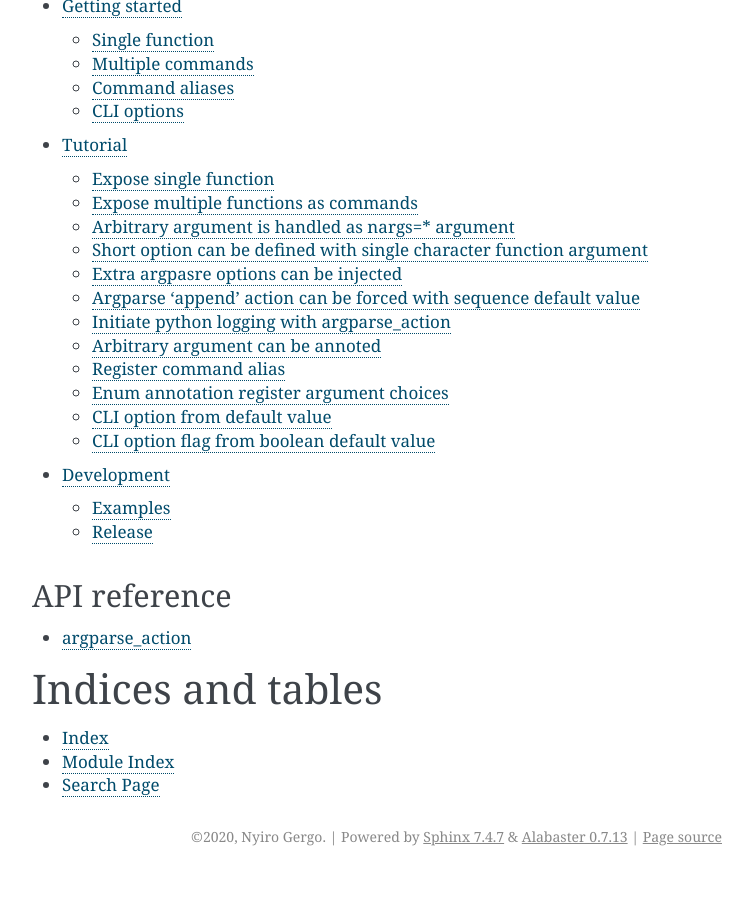
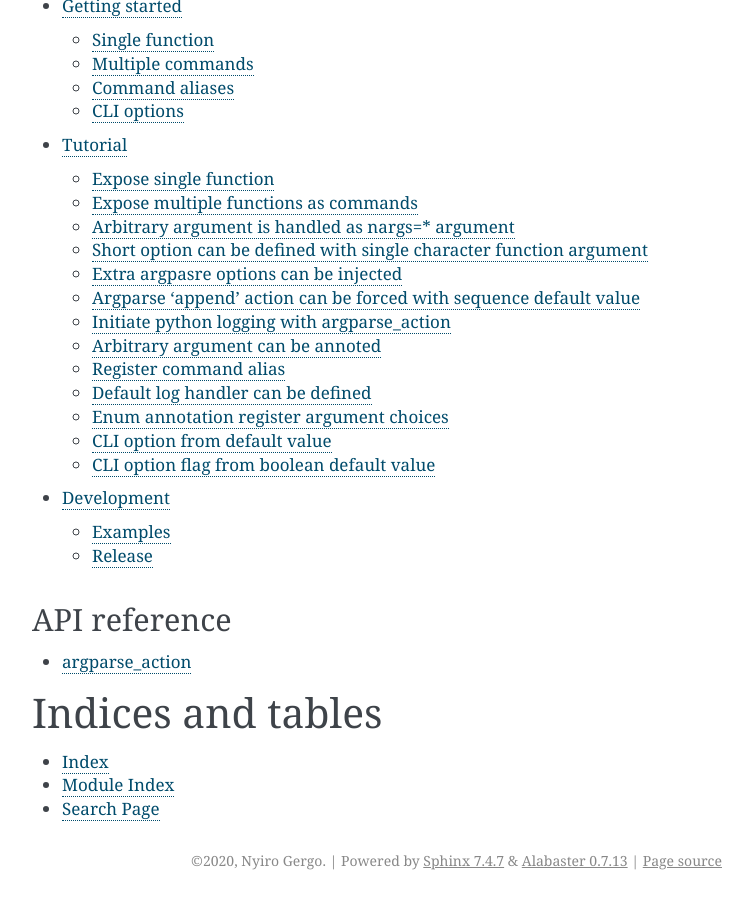
Before and after one commit to nyirog/argparse_action, a Sphinx documentation site: the page built from docs/index.rst, in a window 1280 px wide and 900 px high, scrolled down 1226 px. Shown: the whole window, without its empty margins (388-1141 px from the left). Built offline with Sphinx 7.4.7, drawn with Linux system fonts in a browser that asks for light colours; before the commit the page ends 2102 px from its top, so only the background shows below that.

Commit message:
docs/tutorial: update

```diff
--- a/docs/articles/tutorial.rst
+++ b/docs/articles/tutorial.rst
@@ -110,6 +110,15 @@
 
 .. literalinclude:: /examples/register_command_alias/cmd_p
 
+Default log handler can be defined
+----------------------------------
+
+
+.. literalinclude:: /examples/default_log_handler/call
+
+.. literalinclude:: /examples/default_log_handler/main.py
+  :language: python
+
 Enum annotation register argument choices
 -----------------------------------------
 
```
